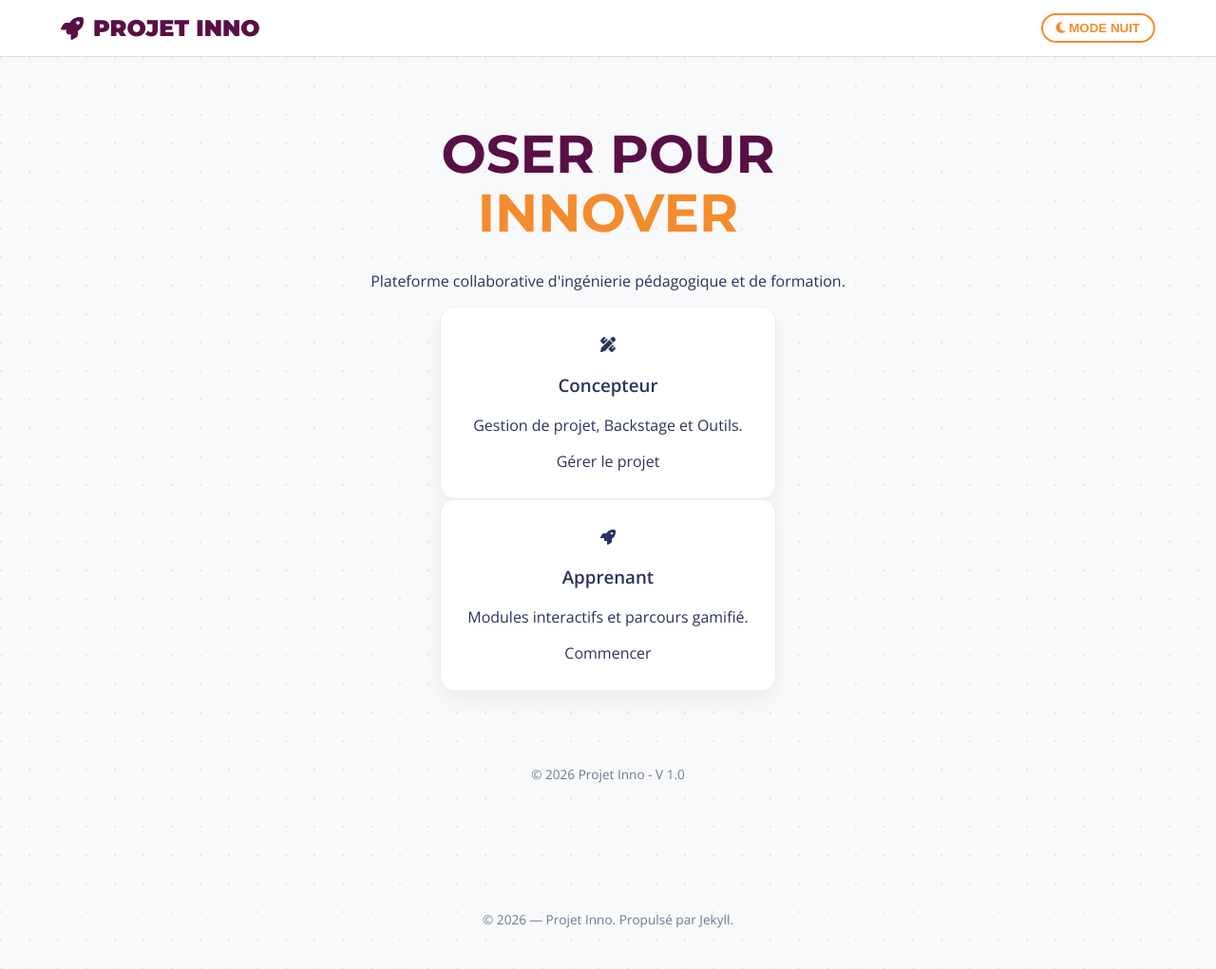
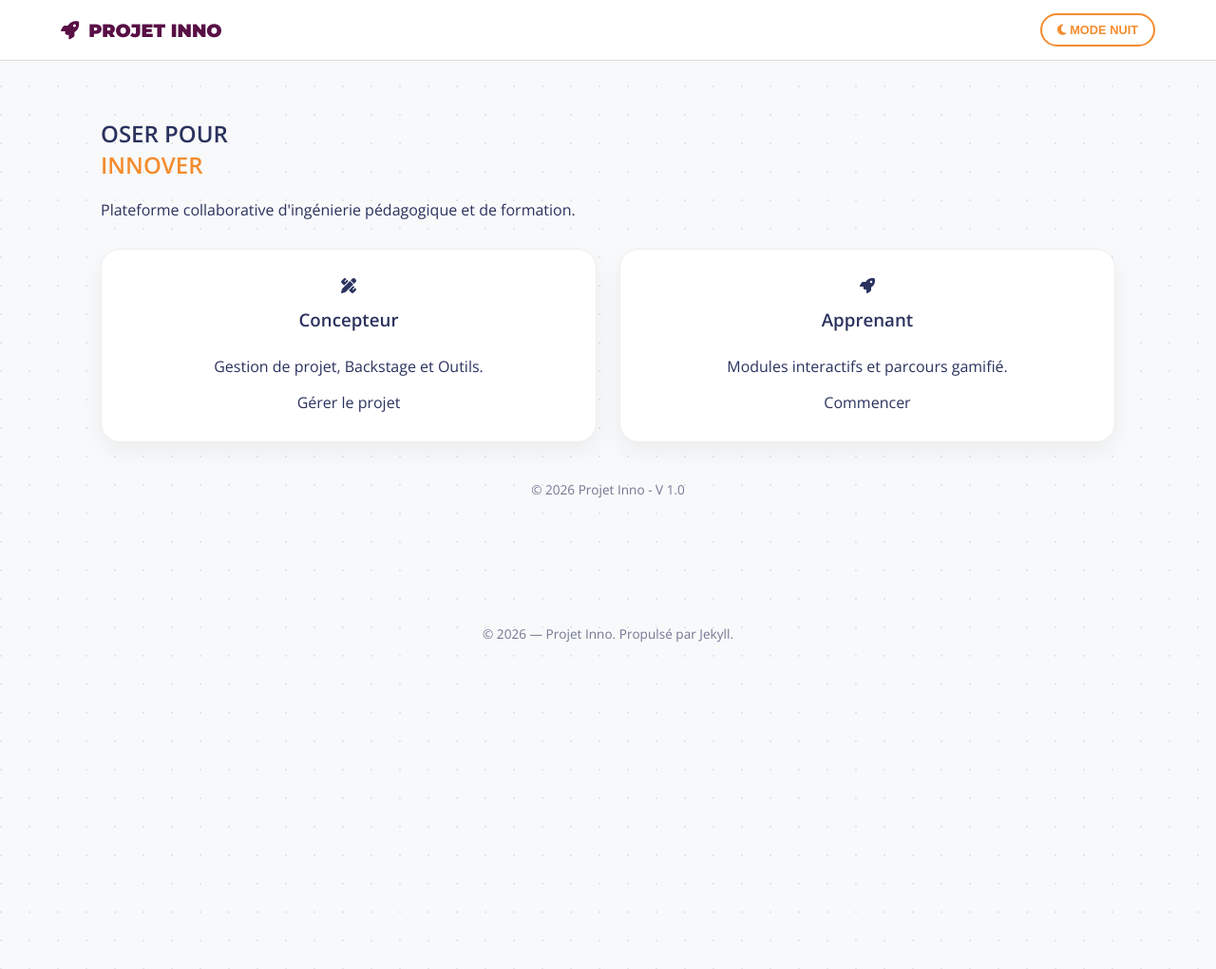
Before and after one commit to Tyrulfr/projet_inno_pui, a Jekyll site: the page built from index.md, in a window 1280 px wide and 1021 px high. Shown: the whole window at 95% size. Built offline with Jekyll 4.4.1, drawn with Linux system fonts in a browser that asks for light colours.

Commit message:
Refactor CSS for dark mode and layout enhancements
Updated styles for dark mode and improved layout.

```diff
--- a/assets/css/style.css
+++ b/assets/css/style.css
@@ -1,3 +1,4 @@
+/* --- VARIABLES ET THÈME --- */
 :root {
   --violet: #580F45;
   --orange: #F48C2E;
@@ -31,7 +32,7 @@ body.dark-mode {
 
 a { text-decoration: none; color: inherit; }
 
-/* --- NAVIGATION --- */
+/* --- NAVIGATION (Header Unique) --- */
 .navbar {
   display: flex;
   justify-content: space-between;
@@ -60,94 +61,99 @@ body.dark-mode .navbar {
   gap: 10px;
 }
 
-@media (min-width: 520px) { .logo { font-size: 1.5rem; } }
 body.dark-mode .logo { color: white; }
 
 .theme-btn {
   background: none;
   border: 2px solid var(--orange);
   color: var(--orange);
-  padding: 6px 14px;
+  padding: 8px 16px;
   border-radius: 999px;
   cursor: pointer;
   font-weight: 700;
   transition: .2s;
-  white-space: nowrap;
+  font-size: 0.8rem;
 }
 
 .theme-btn:hover { background: var(--orange); color: white; }
 
-/* --- LAYOUT ET CARTES --- */
+/* --- STRUCTURE ET CARTES --- */
 .wrap {
   max-width: 1100px;
   margin: 0 auto;
-  padding: 24px 16px 60px;
+  padding: 40px 16px;
   width: 100%;
   box-sizing: border-box;
 }
 
-.hero {
-  flex: 1;
-  display: flex;
-  flex-direction: column;
-  justify-content: center;
-  align-items: center;
-  text-align: center;
-  padding: 48px 16px;
+.cards-container {
+  display: grid;
+  grid-template-columns: repeat(auto-fit, minmax(280px, 1fr));
+  gap: 24px;
+  margin-top: 30px;
 }
-
-h1 {
-  font-family: 'Montserrat', sans-serif;
-  font-size: clamp(2.2rem, 7vw, 3.5rem);
-  margin: 0 0 14px 0;
-  line-height: 1.1;
-  color: var(--violet);
-}
-
-body.dark-mode h1 { color: white; }
 
 .card {
   background: var(--white);
   border: 1px solid #eee;
-  border-radius: 15px;
-  padding: 28px;
+  border-radius: 20px;
+  padding: 30px;
   text-align: center;
-  box-shadow: 0 10px 20px rgba(0,0,0,.05);
-  transition: transform .25s, border-color .25s;
+  box-shadow: 0 10px 25px rgba(0,0,0,0.05);
+  transition: transform .3s ease, border-color .3s ease;
+  display: flex;
+  flex-direction: column;
+  align-items: center;
+  justify-content: space-between;
 }
 
 body.dark-mode .card { background: #232742; border-color: #333; }
-.card:hover { transform: translateY(-5px); border-color: var(--orange); }
 
-footer { padding: 30px 18px; text-align: center; font-size: .85rem; opacity: .65; }
+.card:hover {
+  transform: translateY(-8px);
+  border-color: var(--orange);
+}
 
-/* --- MODIFIER : COURSE RENDER (Pour le Markdown) --- */
-.course-render { text-align: left; max-width: 850px; margin: 0 auto; }
+.card h3 { margin: 15px 0 10px; }
 
-.course-render h2 {
+/* --- BOUTONS CARTOUCHES (Nouveau) --- */
+.btn-ouvrir {
+  display: inline-block;
+  margin-top: 20px;
+  padding: 10px 24px;
+  border-radius: 12px;
+  font-weight: 800;
+  font-size: 0.9rem;
+  text-transform: uppercase;
+  letter-spacing: 0.5px;
+  transition: opacity 0.2s, transform 0.2s;
+  color: white;
+}
+
+.btn-ouvrir:hover {
+  opacity: 0.9;
+  transform: scale(1.05);
+}
+
+/* Variantes de couleurs pour les boutons */
+.btn-orange { background-color: var(--orange); }
+.btn-violet { background-color: var(--violet); }
+
+/* --- MODIFIER : COURSE RENDER --- */
+.course-render {
+  text-align: left;
+  max-width: 800px;
+  margin: 0 auto;
+}
+
+.course-render h1, .course-render h2 {
   color: var(--violet);
   border-left: 5px solid var(--orange);
   padding-left: 15px;
-  margin-top: 45px;
+  margin-top: 40px;
 }
 
+body.dark-mode .course-render h1,
 body.dark-mode .course-render h2 { color: var(--orange); }
 
-.course-render p { line-height: 1.8; font-size: 1.1rem; margin-bottom: 1.5rem; }
-
-.course-render ul {
-  background: rgba(42, 50, 94, 0.05);
-  padding: 25px 25px 25px 50px;
-  border-radius: 16px;
-  list-style-type: "→ ";
-}
-
-body.dark-mode .course-render ul { background: rgba(255, 255, 255, 0.05); }
-
-.course-render blockquote {
-  margin: 30px 0;
-  padding: 20px;
-  background: rgba(46, 175, 125, 0.1);
-  border-left: 6px solid var(--teal);
-  border-radius: 8px;
-}
+footer { padding: 40px; text-align: center; font-size: .85rem; opacity: .65; }
```
